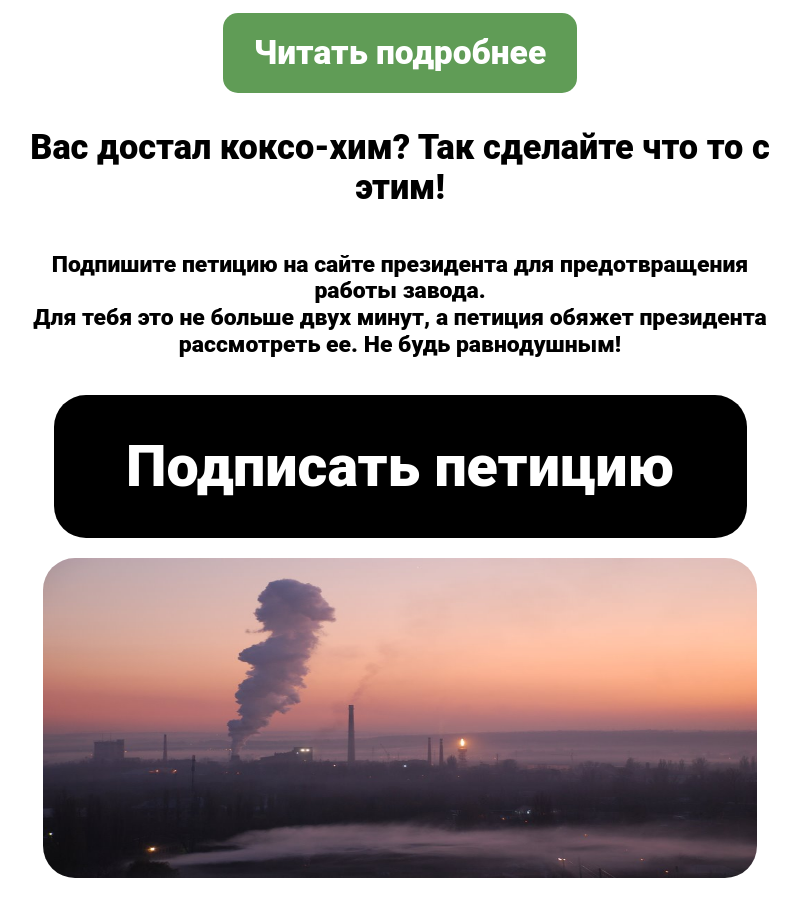
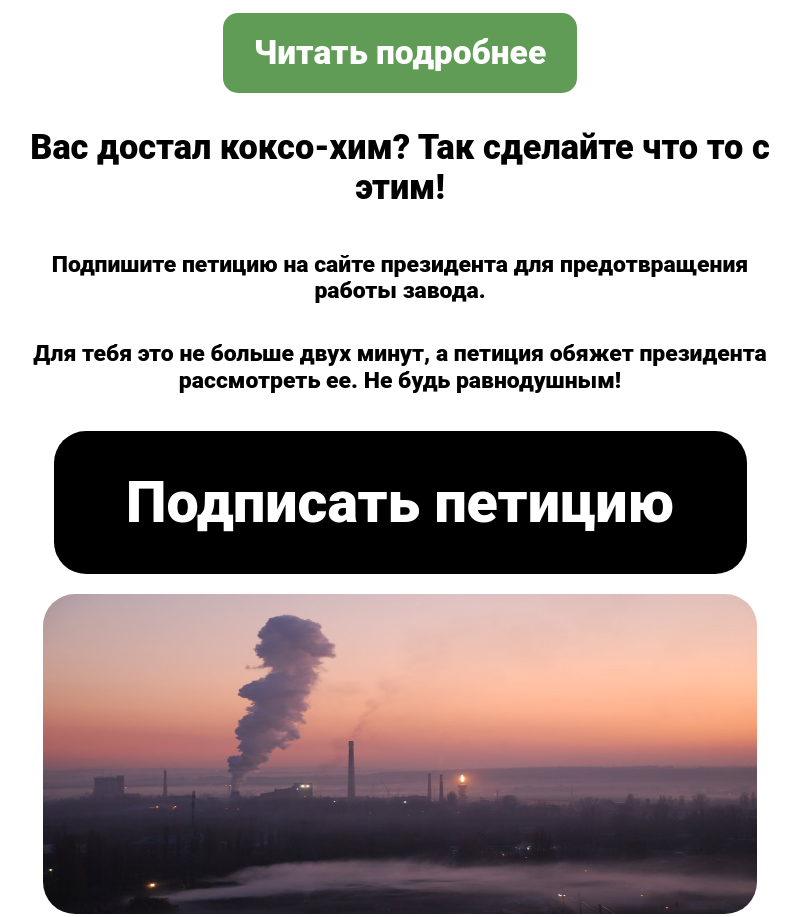
Before and after one commit to Aleksandr-Kalinichenko/kokshim, a plain HTML site: page index.html in a window 1280 px wide. Shown: the part 720-1637 px from the top of the page, without its empty margins (240-1040 px from the left). Drawn offline with Linux system fonts and the light colour scheme; a script that the page names is missing; a web font is replaced by a local one.

Commit message:
Update index.html

```diff
--- a/index.html
+++ b/index.html
@@ -57,8 +57,8 @@
           Вас достал коксо-хим? Так сделайте что то с этим!
         </h2>
 	      <p  class="descr__text">
-	      Подпишите петицию на сайте президента для предотвращения работы завода.<br />
-              Для тебя это не больше двух минут, а петиция обяжет президента рассмотреть ее. Не будь равнодушным!<br /></p>
+		      Подпишите петицию на сайте президента для предотвращения работы завода.<br /></p>
+            <p  class="descr__text">   Для тебя это не больше двух минут, а петиция обяжет президента рассмотреть ее. Не будь равнодушным!<br /></p>
         <a
           href="https://petition.president.gov.ua/petition/104478"
           target="blank"
```
